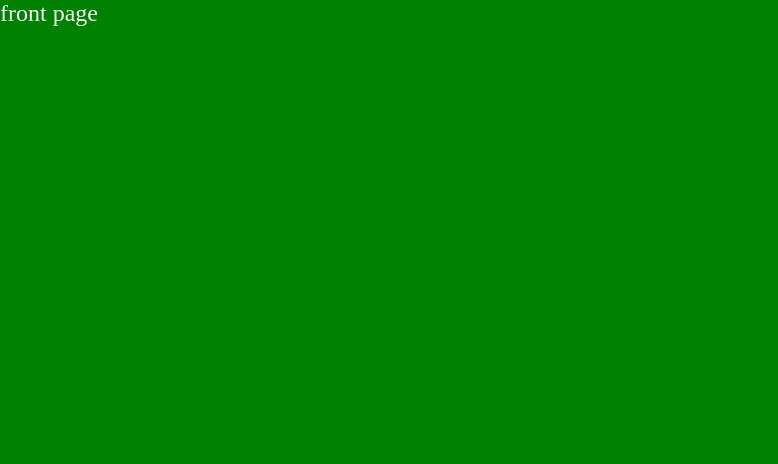
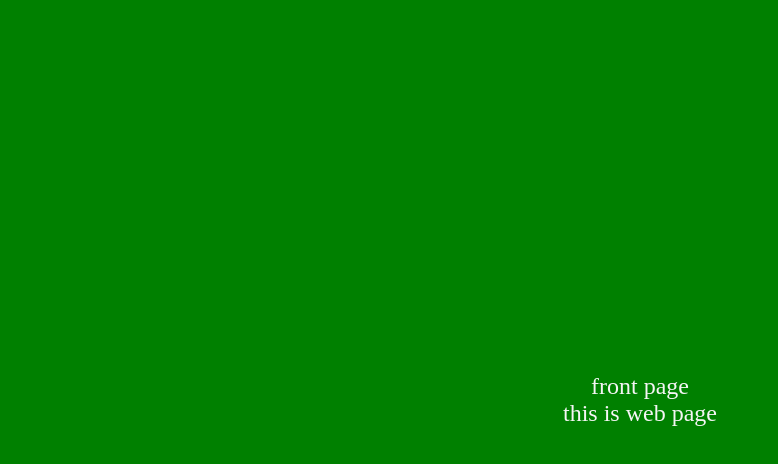
Before and after one commit to SmokeGreen/onepage, a website: page public/index.html in a window 1280 px wide. Shown: the whole page, without its empty margins (0-778 px from the left). Drawn offline with Linux system fonts and the light colour scheme.

Commit message:
change front page

```diff
--- a/public/index.html
+++ b/public/index.html
@@ -6,6 +6,8 @@
 <body>
 <div class="page">
   <div class="message">front page</div>
+  <div class="message">this is web page</div>
+
 </div>
 </body>
 </html>
--- a/public/style.css
+++ b/public/style.css
@@ -8,8 +8,12 @@ html, body {
   height: 100%;
   background-color: green;
   color: whitesmoke;
+  display: flex;
+  flex-direction: column;
+  justify-content: center;
 }
 
 .message {
   font-size: x-large;
+  text-align: center;
 }
```
Also changed, not shown: 2 other files.
